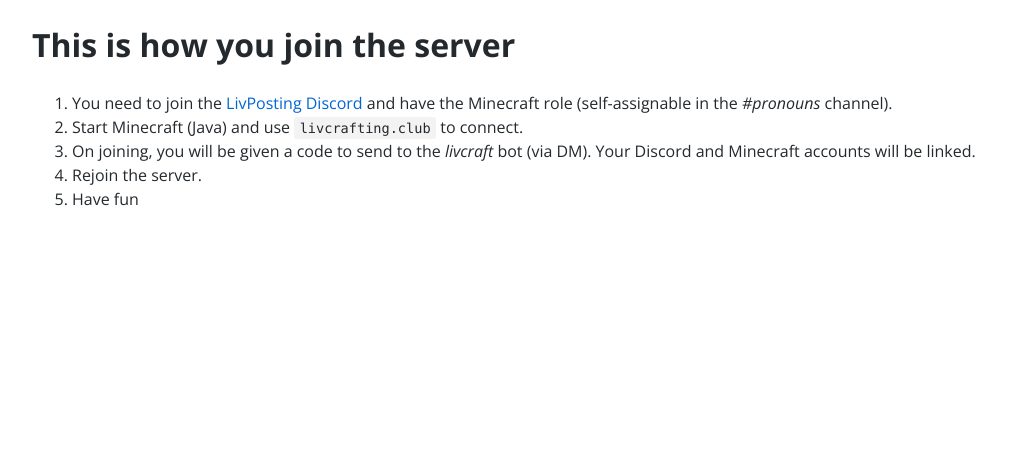
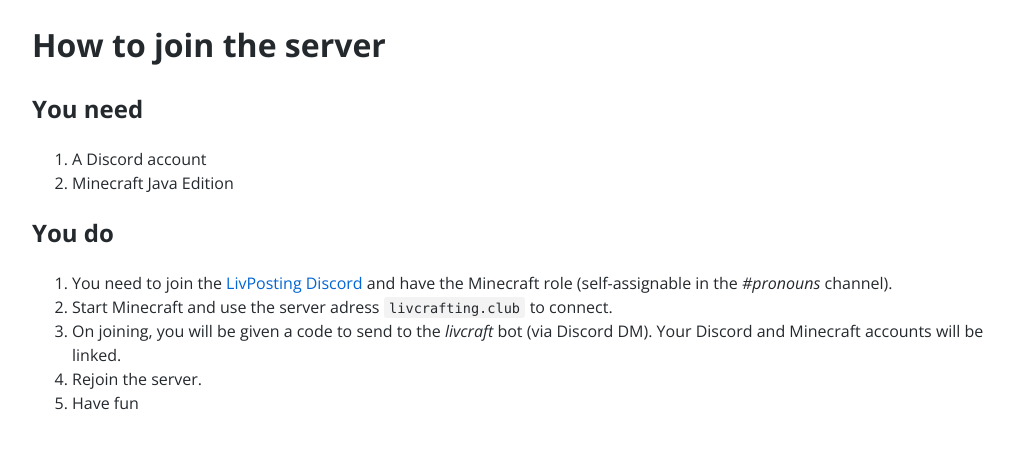
Before and after one commit to BigLazyDragon/livcraft, a Jekyll site: the page built from join.md, in a window 1280 px wide. Shown: the top 449 px of the page, without its empty margins (108-1122 px from the left). Built offline with Jekyll 4.4.1, drawn with Linux system fonts in a browser that asks for light colours.

Commit message:
add content

```diff
--- a/join.md
+++ b/join.md
@@ -2,10 +2,14 @@
 title: Join
 layout: post
 ---
-# This is how you join the server
+# How to join the server
+## You need
+1. A Discord account
+2. Minecraft Java Edition
 
-  1. You need to join the [LivPosting Discord](https://discord.gg/9s7TvFx) and have the Minecraft role (self-assignable in the *#pronouns* channel).
-  2. Start Minecraft (Java) and use `livcrafting.club` to connect.
-  3. On joining, you will be given a code to send to the *livcraft* bot (via DM). Your Discord and Minecraft accounts will be linked.
-  4. Rejoin the server.
-  5. Have fun
+## You do
+1. You need to join the [LivPosting Discord](https://discord.gg/9s7TvFx) and have the Minecraft role (self-assignable in the *#pronouns* channel).
+2. Start Minecraft and use the server adress `livcrafting.club` to connect.
+3. On joining, you will be given a code to send to the *livcraft* bot (via Discord DM). Your Discord and Minecraft accounts will be linked.
+4. Rejoin the server.
+5. Have fun
```
Also changed, not shown: commands.md (+3 -3 lines), faq.md (+6 -1 lines), index.md (+1 -1 lines), rules.md (added, +6 -0 lines), links.md (line endings or trailing spaces).
